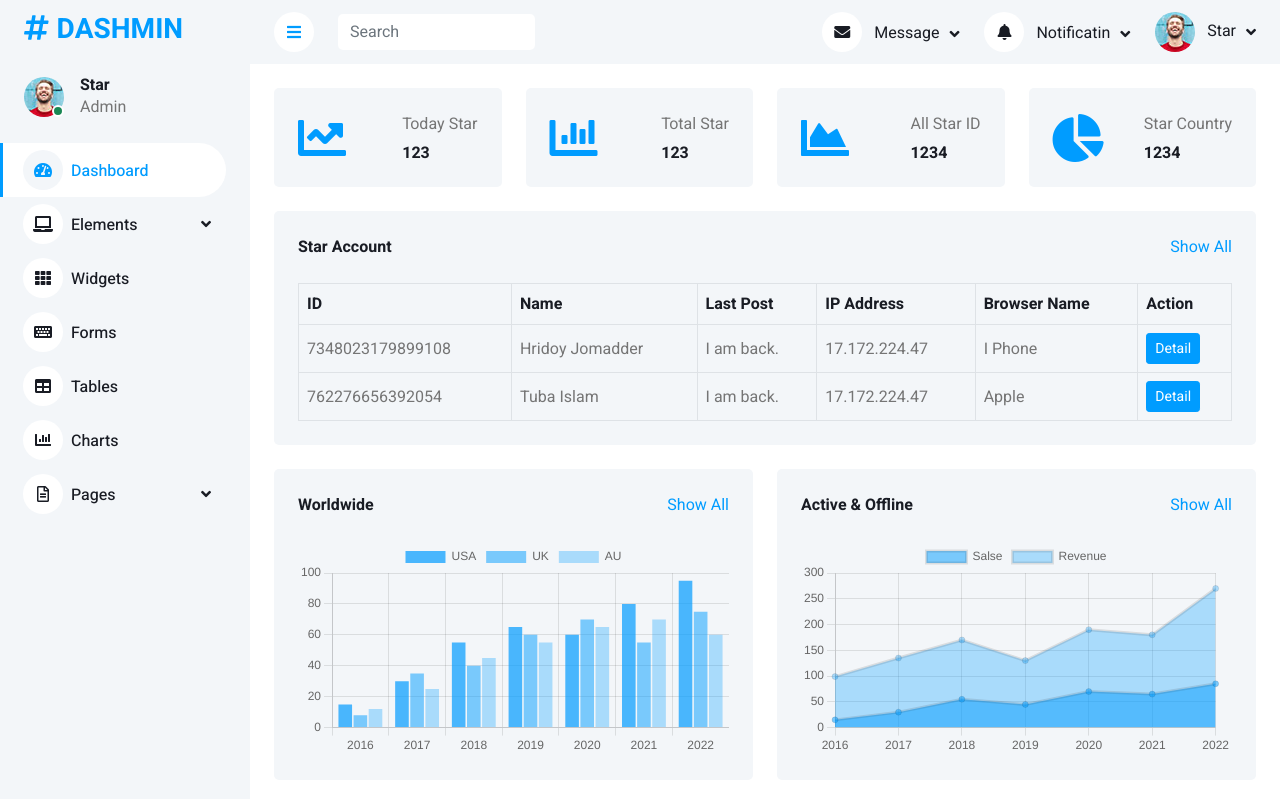
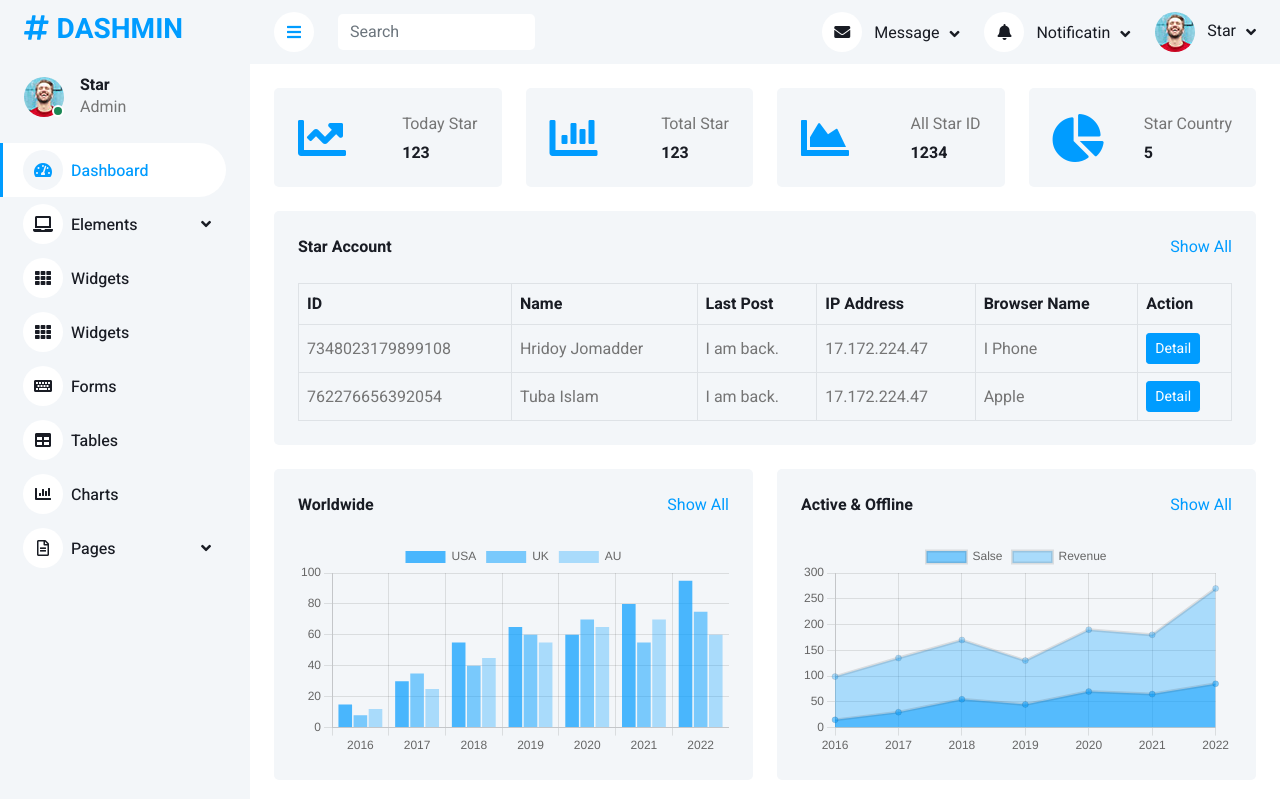
Before and after one commit to Hridoy-Jomadder/Star_Dashboard, a PHP site: page / in a window 1280 px wide. Shown: the top 799 px of the page. Run offline with PHP 8.4, Linux system fonts and the light colour scheme; data that the repository does not hold is empty; some libraries are stand-ins or nearby versions.

Commit message:
first commit

```diff
--- a/index.php
+++ b/index.php
@@ -116,6 +116,7 @@
                             <a href="element.php" class="dropdown-item">Other Elements</a>
                         </div>
                     </div>
+                    <a href="widget.php" class="nav-item nav-link"><i class="fa fa-th me-2"></i>Widgets</a>
                     <a href="widget.php" class="nav-item nav-link"><i class="fa fa-th me-2"></i>Widgets</a>
                     <a href="form.php" class="nav-item nav-link"><i class="fa fa-keyboard me-2"></i>Forms</a>
                     <a href="table.php" class="nav-item nav-link"><i class="fa fa-table me-2"></i>Tables</a>
@@ -267,7 +268,7 @@
                             <i class="fa fa-chart-pie fa-3x text-primary"></i>
                             <div class="ms-3">
                                 <p class="mb-2">Star Country</p>
-                                <h6 class="mb-0">1234</h6>
+                                <h6 class="mb-0">5</h6>
                             </div>
                         </div>
                     </div>
```
